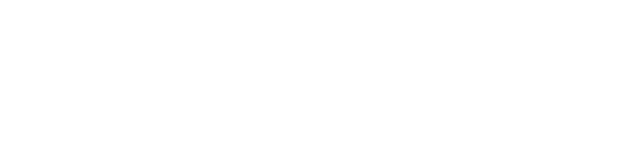
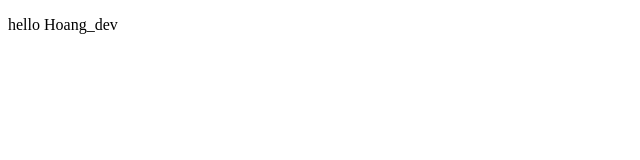
Before and after one commit to khoanguyen84/Git_C0922I1, a plain HTML site: page index.html in a window 1280 px wide. Shown: the whole page, without its empty margins (0-640 px from the left). Drawn offline with Linux system fonts and the light colour scheme.

Commit message:
hoang_dev test

```diff
--- a/index.html
+++ b/index.html
@@ -7,6 +7,6 @@
     <title>Document</title>
 </head>
 <body>
-
+    <p>hello Hoang_dev</p>
 </body>
 </html>
```
